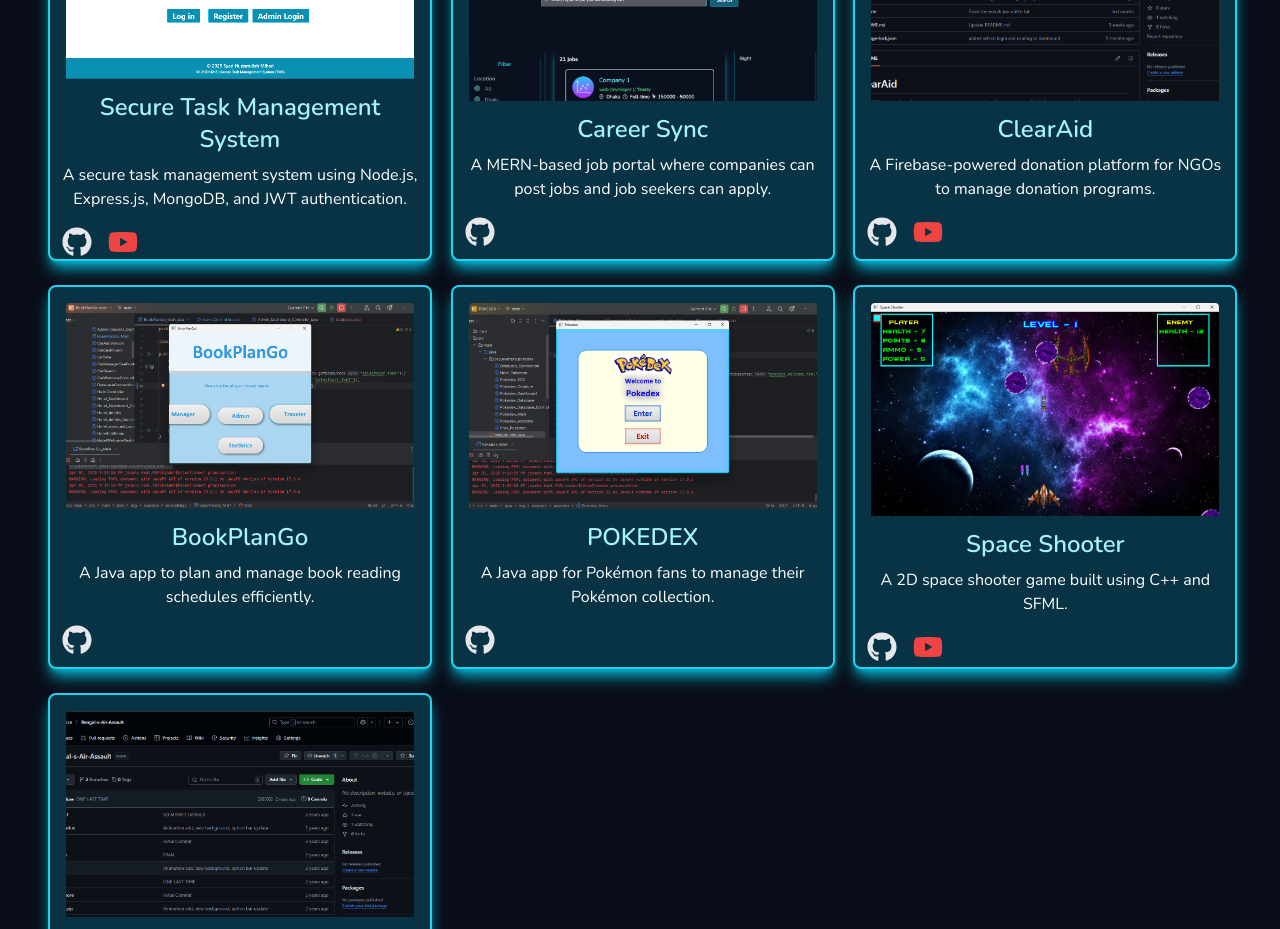
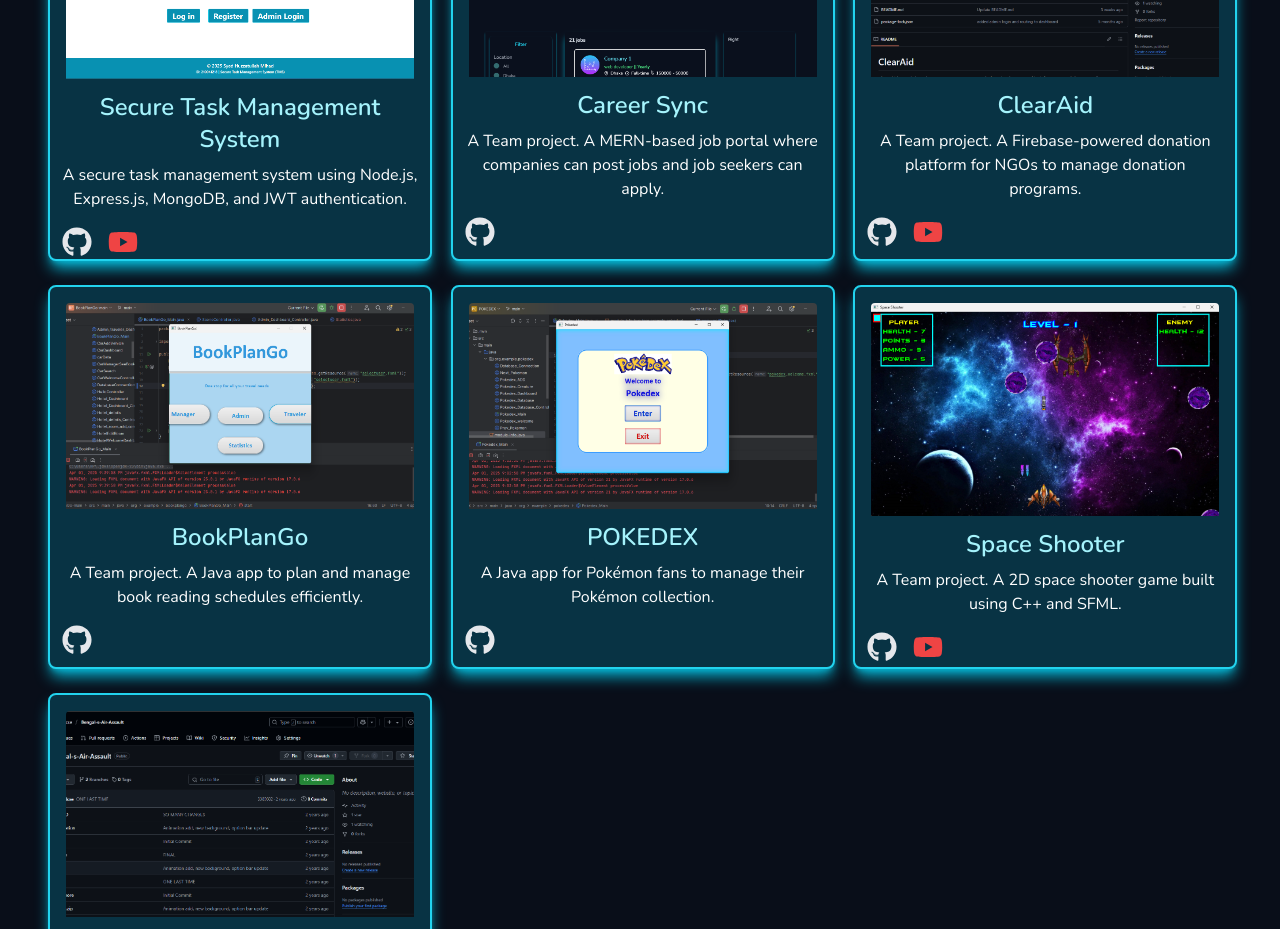
Before and after one commit to mihadcse/mihadcse.github.io, a React (Create React App) app: page / in a window 1280 px wide. Shown: the part 1620-2549 px from the top of the page. Built offline with nearby package versions, Linux system fonts and the light colour scheme.

Commit message:
Some updates

```diff
--- a/src/pages/Projects.jsx
+++ b/src/pages/Projects.jsx
@@ -84,21 +84,21 @@ const Projects = () => {
     },
     {
       title: "Career Sync",
-      description: "A MERN-based job portal where companies can post jobs and job seekers can apply.",
+      description: "A Team project. A MERN-based job portal where companies can post jobs and job seekers can apply.",
       link: "https://github.com/mihadcse/Career_Sync",
       image: "/career_sync.png",
       video: "",
     },
     {
       title: "ClearAid",
-      description: "A Firebase-powered donation platform for NGOs to manage donation programs.",
+      description: "A Team project. A Firebase-powered donation platform for NGOs to manage donation programs.",
       link: "https://github.com/nrzn77/altruistic",
       image: "/clearaid.png",
       video: "https://youtu.be/CZpSJvk2IbM?si=qeOiEd8yF4JYwXc2", // Add YouTube link if available
     },
     {
       title: "BookPlanGo",
-      description: "A Java app to plan and manage book reading schedules efficiently.",
+      description: "A Team project. A Java app to plan and manage book reading schedules efficiently.",
       link: "https://github.com/mihadcse/BookPlanGo",
       image: "/bookplango.png",
     },
@@ -110,7 +110,7 @@ const Projects = () => {
     },
     {
       title: "Space Shooter",
-      description: "A 2D space shooter game built using C++ and SFML.",
+      description: "A Team project. A 2D space shooter game built using C++ and SFML.",
       link: "https://github.com/mihadcse/OOP_LAB_PROJECT_2_1-SPACE_SHOOTER",
       image: "/spaceshooter.png",
       video: "https://youtu.be/vbWuK4hSrFo?si=q8i3rPEmLQJFXjs1",
```
